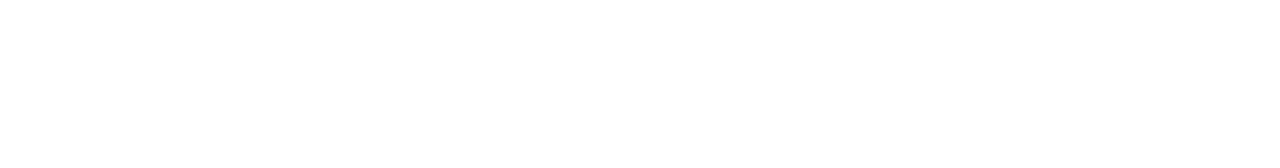
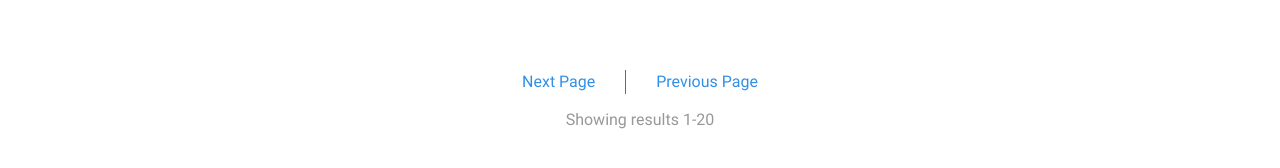
Before and after one commit to Aminfrp/Movie, a Vue app: page / in a window 1280 px wide. Shown: the part 412-580 px from the top of the page. Built offline with nearby package versions, Linux system fonts and the light colour scheme; no server answers.

Commit message:
feat: :lipstick: pagination UI

```diff
--- /dev/null
+++ b/src/components/pagination/PaginationComponent.vue
@@ -0,0 +1,22 @@
+<template>
+  <div class="flex flex-col mt-[10rem] items-center">
+    <div class="flex justify-between mb-[14px]">
+      <!-- pageination -->
+      <p class="text-[#318FE7] hover:cursor-pointer text-[700]">Next Page</p>
+      <div class="border-l border-[#6A6A6A] w-[1px] mx-[30px]"></div>
+      <p class="text-[#318FE7] hover:cursor-pointer text-[700]">
+        Previous Page
+      </p>
+    </div>
+    <!-- results -->
+    <p class="mb-[90px] text-[#989898]">Showing results 1-20</p>
+  </div>
+</template>
+
+<script lang="ts">
+import { defineComponent } from "vue";
+
+export default defineComponent({
+  name: "PaginationComponent",
+});
+</script>
--- a/src/views/MoviesView.vue
+++ b/src/views/MoviesView.vue
@@ -9,12 +9,14 @@
       <MovieCardComponent :movie="movie" :genres="genres" />
     </div>
   </div>
+  <PaginationComponent />
 </template>
 
 <script lang="ts">
 import { defineComponent } from "vue";
 import SearchBoxComponent from "@/components/searchbox/SearchBoxComponent.vue";
 import MovieCardComponent from "@/components//movieCard/MovieCardComponent.vue";
+import PaginationComponent from "@/components//pagination/PaginationComponent.vue";
 import movieAxios from "@/axios/movieAxios";
 import { IGenres, IMovies } from "@/interfaces/movies";
 
@@ -23,6 +25,7 @@
   components: {
     SearchBoxComponent,
     MovieCardComponent,
+    PaginationComponent,
   },
   data() {
     return {
```
